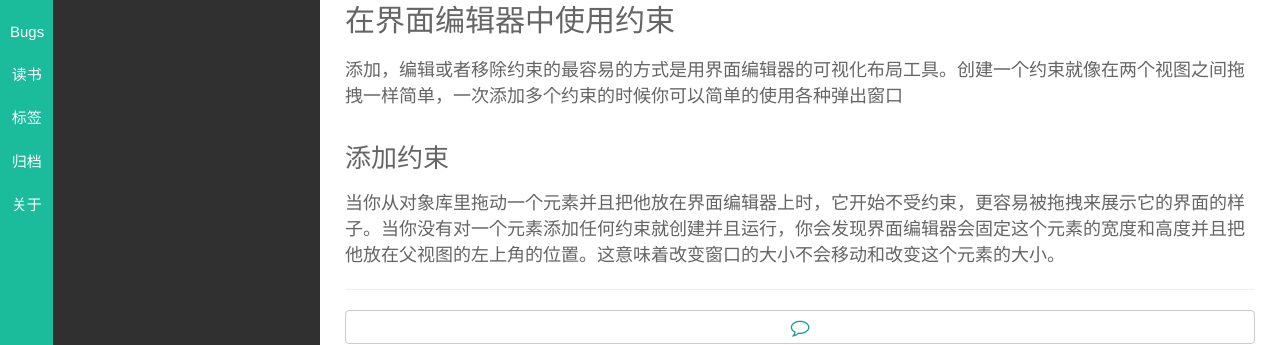
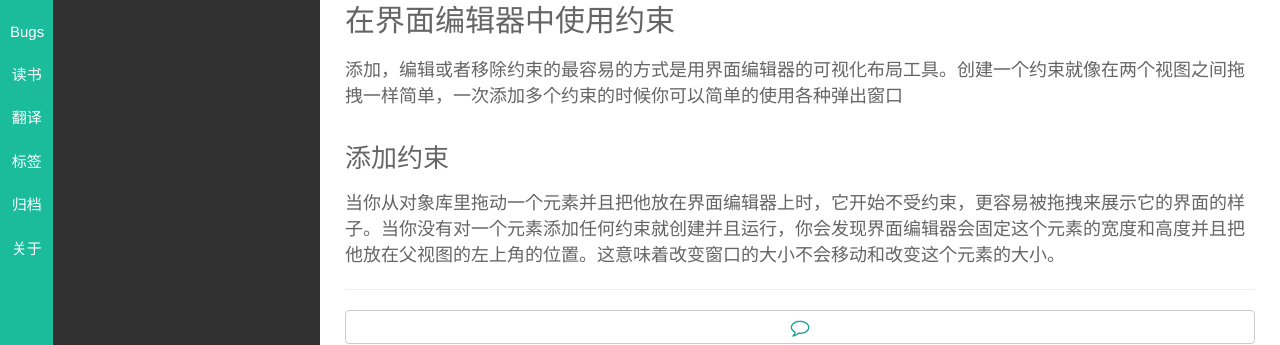
Before and after one commit to shoron/shoron.github.io, a Jekyll site: the page built from _posts/IOS/2015-03-31-AutoLayout-Programming-Guide-two.md, in a window 1280 px wide. Shown: the part 157-502 px from the top of the page. Built offline with Jekyll 4.4.1, drawn with Linux system fonts in a browser that asks for light colours; nearby versions of some CDN libraries; library files that are not in the unit come from our copies; Markdown is read by kramdown in place of the engine named in the settings.

Commit message:
modify category

```diff
--- a/_posts/IOS/2015-03-31-AutoLayout-Programming-Guide-two.md
+++ b/_posts/IOS/2015-03-31-AutoLayout-Programming-Guide-two.md
@@ -1,7 +1,7 @@
 ---
 layout: post
 title: AutoLayout Programming Guide 翻译(二)
-category: "IOS"
+category: 翻译
 tags: 翻译 IOS官网文档
 keywords:
 description:
```
Also changed, not shown: _posts/IOS/2015-03-30-AutoLayout-Programming-Guide-one.md (+1 -1 lines).
